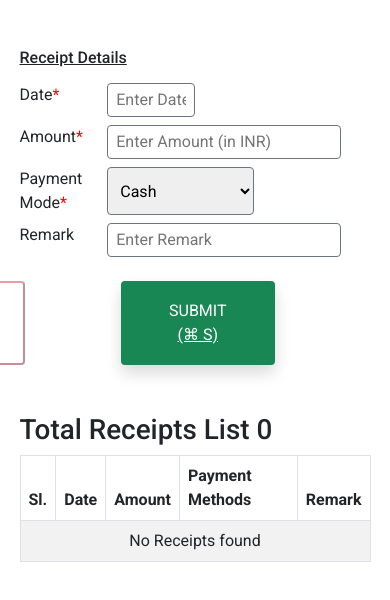
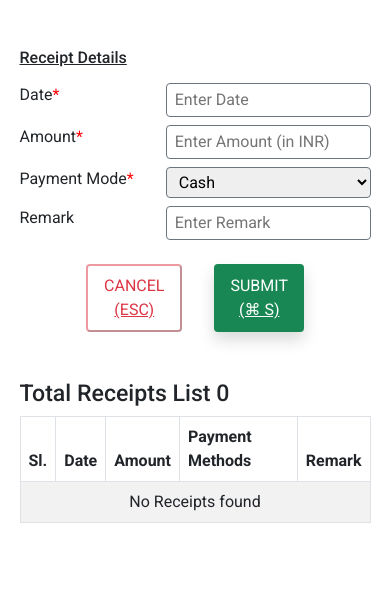
Before and after one commit to Shahrear-ahamed/onito-redux-todo-project, a React (Create React App) app: page / in a window 390 px wide. Shown: the top 600 px of the page. Built offline with nearby package versions, Linux system fonts and the light colour scheme.

Commit message:
make responsive and edit design

```diff
--- a/src/ListOfReceipt.js
+++ b/src/ListOfReceipt.js
@@ -4,10 +4,9 @@ import Table from "react-bootstrap/Table";
 
 const ListOfReceipt = () => {
   const { receipts } = useSelector((state) => state.receipts);
-  console.log(receipts);
   return (
     <div>
-      <h1>Total Receipts List {receipts.length} </h1>
+      <h3>Total Receipts List {receipts.length} </h3>
       <Table striped bordered hover>
         <thead>
           <tr>
--- a/src/Receipt.js
+++ b/src/Receipt.js
@@ -1,10 +1,11 @@
-import React from "react";
+import React, { useState } from "react";
 import { useDispatch } from "react-redux";
 import { addReceipts } from "./redux/features/ReceiptSlice";
 
 const Receipt = () => {
   const paymentMode = ["Cash", "Bank", "Cheque", "PayTm"];
   const dispatch = useDispatch();
+  const [err, setErr] = useState(false);
 
   const handleData = (e) => {
     e.preventDefault();
@@ -29,8 +30,13 @@ const Receipt = () => {
     };
 
     if (buttonName === "submit") {
-      dispatch(addReceipts(receiptsObj));
-      receiptClear();
+      if (date.value && amount.value) {
+        dispatch(addReceipts(receiptsObj));
+        receiptClear();
+      } else {
+        setErr(true);
+        alert("Please input valid data");
+      }
     } else if (buttonName === "cancel") {
       receiptClear();
     }
@@ -41,35 +47,45 @@ const Receipt = () => {
       <h4 className="text-decoration-underline fs-6">Receipt Details</h4>
       <form className="mt-3" onSubmit={handleData}>
         <div className="my-2 row mx-0">
-          <label htmlFor="" className="input-label d-inline-block col-3 px-0">
+          <label
+            htmlFor=""
+            className="input-label d-inline-block col-5 col-md-3 px-0">
             Date
           </label>
           <input
-            type="number"
+            type="text"
             id="date"
-            className="py-1 px-2 rounded-1 border border-secondary col-3"
+            className={`py-1 px-2 rounded-1 border col-7 col-md-3 ${
+              err ? "border-danger" : "border-secondary"
+            }`}
             placeholder="Enter Date"
           />
         </div>
         <div className="my-2 row mx-0">
-          <label htmlFor="" className="input-label d-inline-block col-3 px-0">
+          <label
+            htmlFor=""
+            className="input-label d-inline-block col-5 col-md-3 px-0">
             Amount
           </label>
           <input
             type="number"
             id="amount"
-            className="py-1 px-2 rounded-1 border border-secondary col-8"
+            className={`py-1 px-2 rounded-1 border col-7 col-md-8 ${
+              err ? "border-danger" : "border-secondary"
+            }`}
             placeholder="Enter Amount (in INR)"
           />
         </div>
         <div className="my-2 row mx-0">
-          <label htmlFor="" className="input-label d-inline-block col-3 px-0">
+          <label
+            htmlFor=""
+            className="input-label d-inline-block col-5 col-md-3 px-0">
             Payment Mode
           </label>
           <select
             id="methods"
             defaultValue={paymentMode[0]}
-            className="py-1 px-2 rounded-1 border border-secondary col-5">
+            className="py-1 px-2 rounded-1 border border-secondary col-7 col-md-5">
             {paymentMode.map((mode, i) => (
               <option key={i} value={mode}>
                 {mode}
@@ -78,28 +94,28 @@ const Receipt = () => {
           </select>
         </div>
         <div className="my-2 row mx-0">
-          <label htmlFor="" className="d-inline-block col-3 px-0">
+          <label htmlFor="" className="d-inline-block col-5 col-md-3 px-0">
             Remark
           </label>
           <input
             type="text"
             id="remark"
-            className="py-1 px-2 rounded-1 border border-secondary col-8"
+            className="py-1 px-2 rounded-1 border border-secondary col-7 col-md-9"
             placeholder="Enter Remark"
           />
         </div>
 
         {/* submit button  */}
-        <div className="my-4 d-flex justify-content-end me-5">
+        <div className="my-4 d-flex justify-content-center justify-content-md-end me-md-5">
           <button
             name="cancel"
-            className="py-3 px-5 mx-5 rounded-1 border-1 border-danger bg-transparent text-danger border-opacity-50">
+            className="py-md-3 px-md-5 py-2 px-3 mx-3 mx-md-5 rounded-1 border-1 border-danger bg-transparent text-danger border-opacity-50 fs-6">
             CANCEL{" "}
             <span className="d-block text-decoration-underline">(ESC)</span>
           </button>
           <button
             name="submit"
-            className="py-3 px-5 mx-5 rounded-1 border-0 bg-success text-white shadow">
+            className="py-md-3 px-md-5 py-2 px-3 mx-3 mx-md-5 rounded-1 border-0 bg-success text-white shadow">
             SUBMIT{" "}
             <span className="d-block text-decoration-underline">(⌘ S)</span>
           </button>
```
